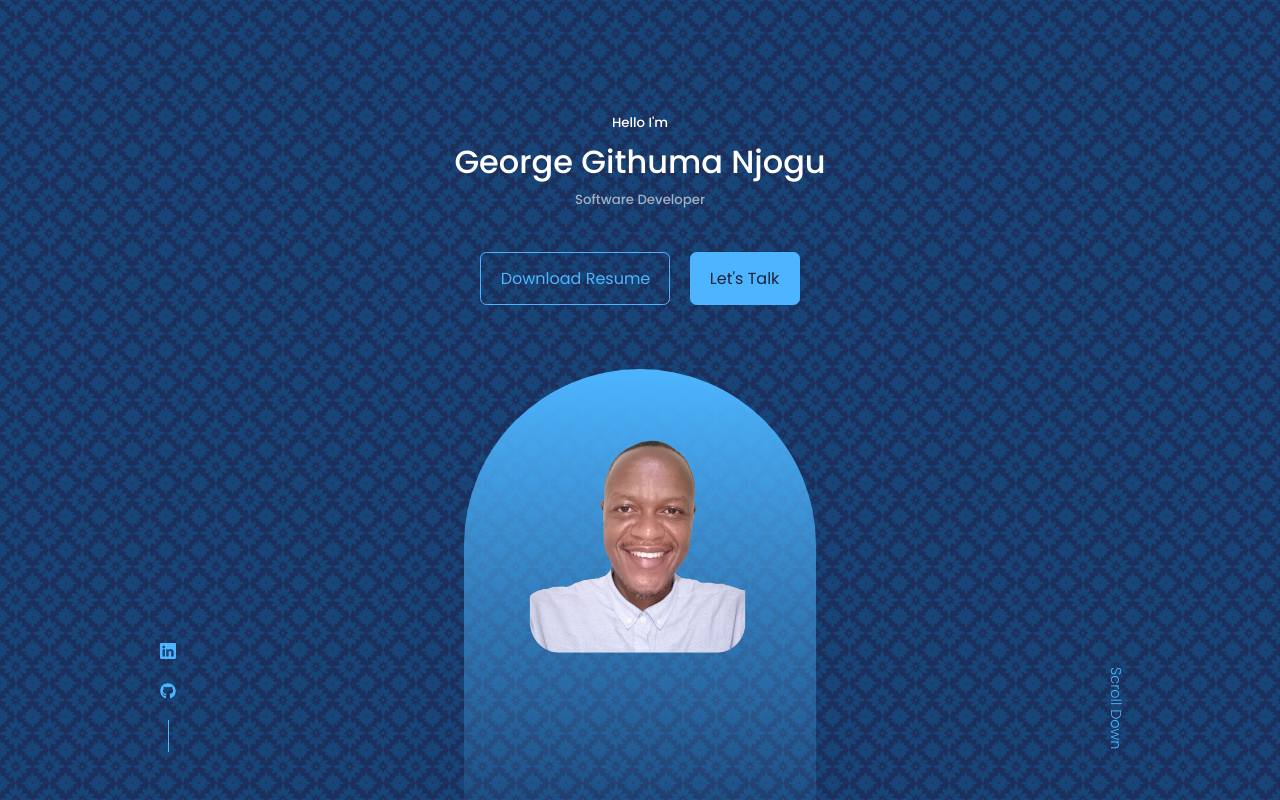
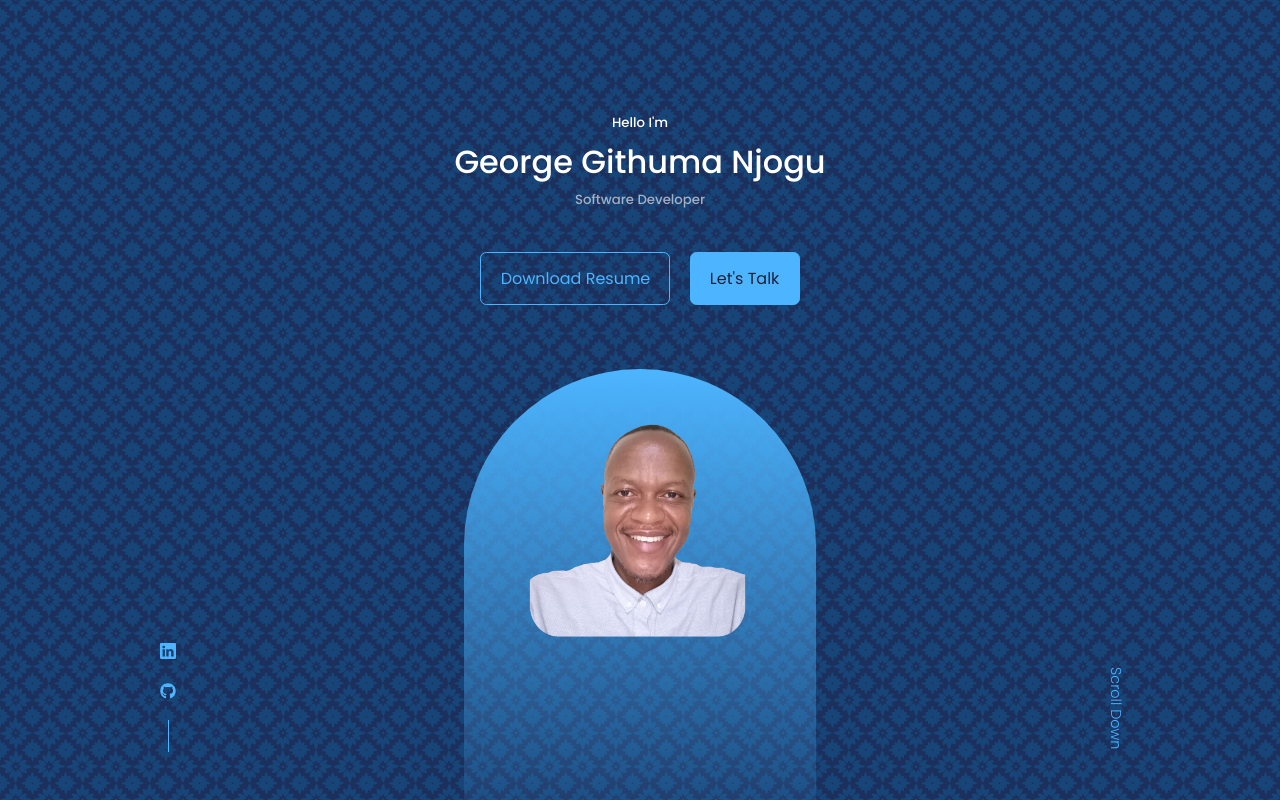
Before and after one commit to Gitthuma/george-githuma-portfolio-website, a React (Create React App) app: page / in a window 1280 px wide. Shown: the top 800 px of the page. Built offline with nearby package versions, Linux system fonts and the light colour scheme.

Commit message:
Changed padding in my__img class

```diff
--- a/src/Components/Header/Header.css
+++ b/src/Components/Header/Header.css
@@ -55,7 +55,7 @@ header {
     margin-top: 4rem;
     border-radius: 12rem 12rem 0 0;
     overflow: hidden;
-    padding: 3rem 1.5rem 1.5rem 1.5rem;
+    padding: 2rem 1.5rem 1.5rem 1.5rem;
 }
 
 /* ========================= SCROLL DOWN ======================== */
```
